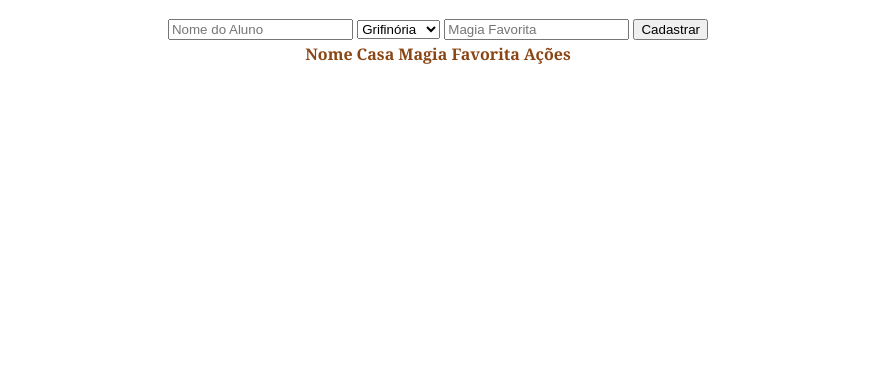
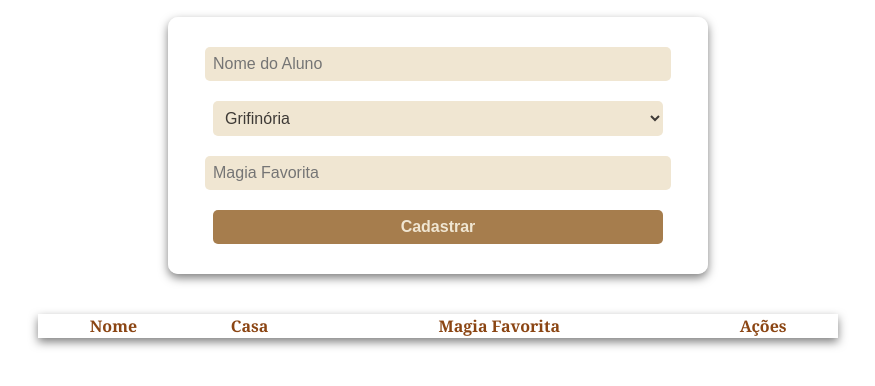
Before and after one commit to Jamille-Santos/Hogwarts-Cadastro-de-Alunos, a plain HTML site: page pages/index.html in a window 1280 px wide. Shown: the part 78-464 px from the top of the page, without its empty margins (202-1077 px from the left). Drawn offline with Linux system fonts and the light colour scheme.

Commit message:
:art: Atualizado estilo CSS :fox_face:

```diff
--- a/css/style.css
+++ b/css/style.css
@@ -14,3 +14,41 @@ h1 {
     margin: 20px 0;
     text-shadow: 2px 2px brown;
 }
+form {
+    background-color: rgba(255, 255, 255, 0.8);
+    padding: 20px;
+    border-radius: 10px;
+    box-shadow: 0px 4px 10px rgba(0, 0, 0, 0.5);
+    width: 90%;
+    max-width: 500px;
+    display: flex;
+    flex-direction: column;
+    align-items: center;
+    margin-bottom: 20px;
+}
+input, select, button {
+    width: 90%;
+    padding: 8px;
+    margin: 10px 0;
+    font-size: 1em;
+    border-radius: 5px;
+    border: none;
+}
+input, select {
+    background-color: #f0e6d2;
+    color: #3e3a36;
+}
+button {
+    background-color: #a67d4d;
+    color: #f0e6d2;
+    font-weight: bold;
+    cursor: pointer;
+    transition: background-color 0.3s;
+}
+table {
+    margin-top: 20px;
+    width: 80%;
+    max-width: 800px;
+    border-collapse: collapse;
+    box-shadow: 0px 4px 10px rgba(0, 0, 0, 0.5);
+}
```
